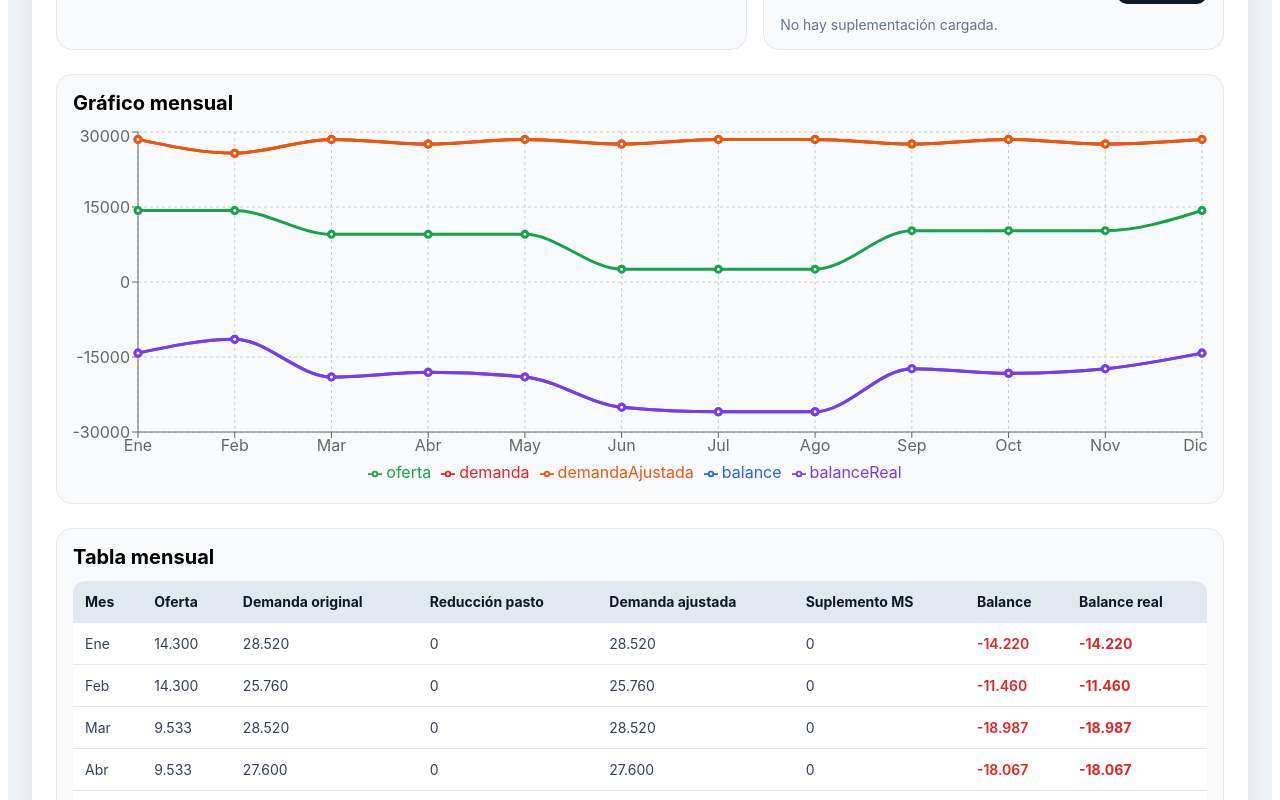
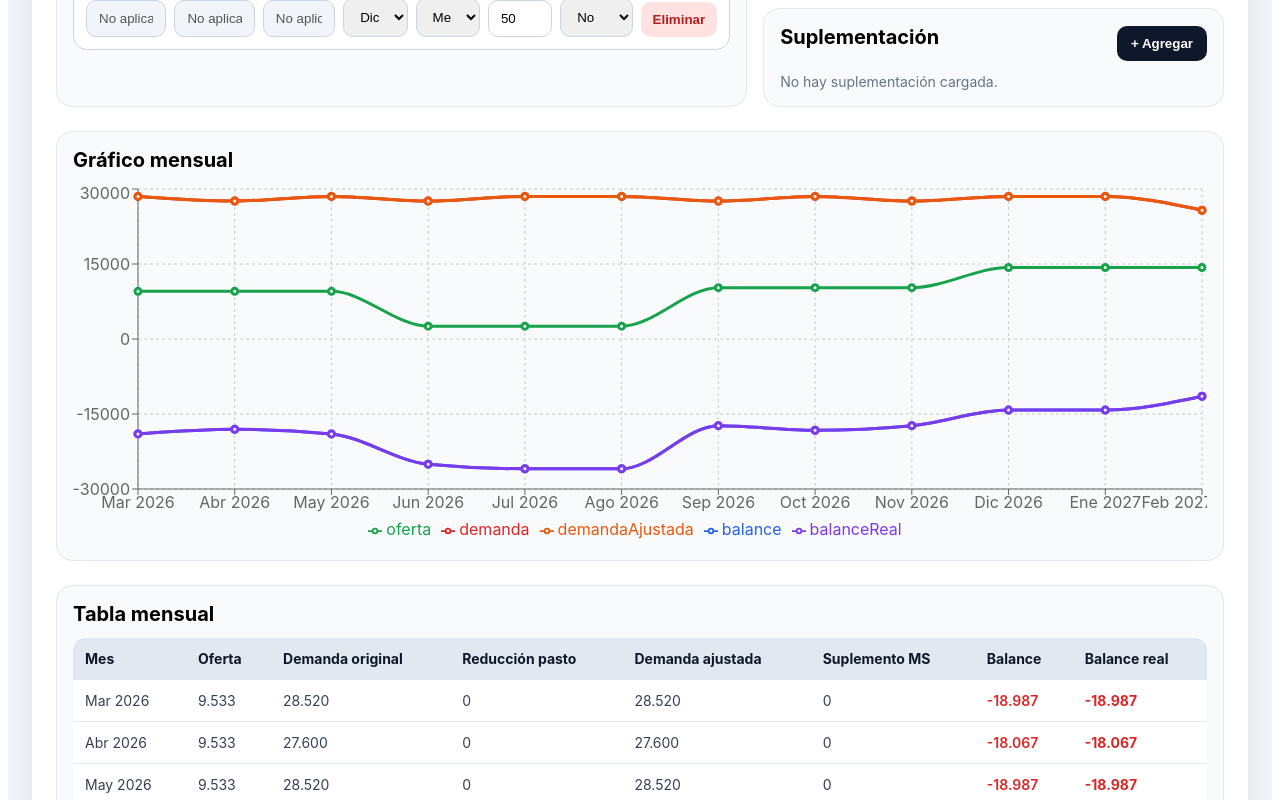
Before and after one commit to Facundo-lp/balance-forrajero, a React (Vite) app: page / in a window 1280 px wide. Shown: the part 1140-1940 px from the top of the page. Built offline with nearby package versions, Linux system fonts and the light colour scheme.

Commit message:
Update App.jsx

```diff
--- a/src/App.jsx
+++ b/src/App.jsx
@@ -11,8 +11,6 @@ import {
 } from "recharts";
 
 const MONTHS = [
-  { key: "ene", label: "Ene", days: 31, index: 1 },
-  { key: "feb", label: "Feb", days: 28, index: 2 },
   { key: "mar", label: "Mar", days: 31, index: 3 },
   { key: "abr", label: "Abr", days: 30, index: 4 },
   { key: "may", label: "May", days: 31, index: 5 },
@@ -23,8 +21,9 @@ const MONTHS = [
   { key: "oct", label: "Oct", days: 31, index: 10 },
   { key: "nov", label: "Nov", days: 30, index: 11 },
   { key: "dic", label: "Dic", days: 31, index: 12 },
+  { key: "ene", label: "Ene", days: 31, index: 1 },
+  { key: "feb", label: "Feb", days: 28, index: 2 },
 ];
-
 const MONTH_OPTIONS = MONTHS.map((m) => ({
   value: m.index,
   label: m.label,
@@ -207,21 +206,39 @@ function getEffectiveStartMonth(crop) {
   return first.getMonth() + 1;
 }
 
-function getMonthActivationFactor(monthIndex, crop) {
-  const firstDate = getFirstGrazingDate(crop);
-  if (!firstDate) return 1;
+// Cada mes pertenece a un ejercicio marzo-febrero con año explícito.
+function exerciseMonthDate(monthIndex, exerciseYear) {
+  return new Date(exerciseYear + (monthIndex < 3 ? 1 : 0), monthIndex - 1, 1);
+}
 
-  const year = firstDate.getFullYear();
-  const monthStart = new Date(year, monthIndex - 1, 1);
-  const monthEnd = new Date(year, monthIndex, 0);
+function getCropEndDate(crop) {
+  const sowing = parseLocalDate(crop.sowingDate);
+  if (!sowing) return null;
+  const first = getFirstGrazingDate(crop);
+  if (!first) return null;
+  const endMonth = n(crop.endMonth);
+  if (endMonth < 1 || endMonth > 12) return null;
+  let endYear = sowing.getFullYear();
+  if (endMonth < sowing.getMonth() + 1) endYear += 1;
+  let end = new Date(endYear, endMonth, 0);
+  // El fin nunca puede preceder al primer pastoreo.
+  while (end < first) {
+    endYear += 1;
+    end = new Date(endYear, endMonth, 0);
+  }
+  return end;
+}
 
-  if (firstDate > monthEnd) return 0;
-  if (firstDate <= monthStart) return 1;
-
-  const totalDays = monthEnd.getDate();
-  const activeDays = totalDays - firstDate.getDate() + 1;
-
-  return Math.max(0, Math.min(1, activeDays / totalDays));
+function getMonthActivationFactor(monthIndex, crop, exerciseYear) {
+  const first = getFirstGrazingDate(crop);
+  const end = getCropEndDate(crop);
+  if (!first || !end) return 0;
+  const monthStart = exerciseMonthDate(monthIndex, exerciseYear);
+  const monthEnd = new Date(monthStart.getFullYear(), monthStart.getMonth() + 1, 0);
+  const from = new Date(Math.max(first.getTime(), monthStart.getTime()));
+  const to = new Date(Math.min(end.getTime(), monthEnd.getTime()));
+  if (to < from) return 0;
+  return (Math.round((to - from) / 86400000) + 1) / monthEnd.getDate();
 }
 
 function monthIsActive(monthIndex, startMonth, endMonth) {
@@ -343,13 +360,16 @@ export default function App() {
   );
 
   const [supplements, setSupplements] = useState(autosave?.supplements || []);
+  const [exerciseYear, setExerciseYear] = useState(
+    autosave?.exerciseYear ?? (Number((autosave?.paddocks || []).flatMap(p => [p.sowingDate, p.secondCrop?.sowingDate]).find(Boolean)?.slice(0, 4)) || new Date().getFullYear())
+  );
 
   useEffect(() => {
     localStorage.setItem(
       "bf_autosave",
-      JSON.stringify({ farm, paddocks, herd, supplements })
+      JSON.stringify({ farm, paddocks, herd, supplements, exerciseYear })
     );
-  }, [farm, paddocks, herd, supplements]);
+  }, [farm, paddocks, herd, supplements, exerciseYear]);
 
   const persistFarms = (list) => {
     setSavedFarms(list);
@@ -363,6 +383,7 @@ export default function App() {
       paddocks,
       herd,
       supplements,
+      exerciseYear,
     };
     persistFarms([...savedFarms, farmData]);
   };
@@ -372,6 +393,7 @@ export default function App() {
     setPaddocks(f.paddocks);
     setHerd(f.herd);
     setSupplements(f.supplements || []);
+    setExerciseYear(f.exerciseYear ?? new Date().getFullYear());
   };
 
   const duplicateScenario = () => {
@@ -382,7 +404,7 @@ export default function App() {
 
   const exportCSV = () => {
     const rows = MONTHS.map((m, i) => [
-      m.label,
+      `${m.label} ${exerciseYear + (m.index < 3 ? 1 : 0)}`,
       Math.round(results.offerByMonth[i]),
       Math.round(results.demandByMonth[i]),
       Math.round(results.pastureReductionByMonth[i]),
@@ -614,13 +636,12 @@ export default function App() {
             }
           }
         } else {
-          const startMonth = getEffectiveStartMonth(p);
-          if (monthIsActive(m.index, startMonth, p.endMonth)) {
+          const activationFactor = getMonthActivationFactor(m.index, p, exerciseYear);
+          if (activationFactor > 0) {
             const resource = getSubtypeRow(p.resourceType, p.subtype);
             if (resource) {
               const pct = n(resource.monthly[m.key]);
               const monthlyPerHa = resource.annual * (pct / 100);
-              const activationFactor = getMonthActivationFactor(m.index, p);
 
               total +=
                 monthlyPerHa *
@@ -638,9 +659,9 @@ export default function App() {
           const secondManagement =
             MANAGEMENT_LEVELS.find((lvl) => lvl.label === second.management)
               ?.factor ?? 1;
-          const secondStart = getEffectiveStartMonth(second);
+          const activationFactor = getMonthActivationFactor(m.index, second, exerciseYear);
 
-          if (monthIsActive(m.index, secondStart, second.endMonth)) {
+          if (activationFactor > 0) {
             const secondResource = getSubtypeRow(
               second.resourceType,
               second.subtype
@@ -648,7 +669,6 @@ export default function App() {
             if (secondResource) {
               const pct = n(secondResource.monthly[m.key]);
               const monthlyPerHa = secondResource.annual * (pct / 100);
-              const activationFactor = getMonthActivationFactor(m.index, second);
 
               total +=
                 monthlyPerHa *
@@ -668,7 +688,7 @@ export default function App() {
     const demandByMonth = MONTHS.map((m) => {
       return herd.reduce((sum, h) => {
         const daily = n(h.heads) * n(h.weight) * (n(h.intake) / 100);
-        return sum + daily * m.days;
+        return sum + daily * new Date(exerciseYear + (m.index < 3 ? 1 : 0), m.index, 0).getDate();
       }, 0);
     });
 
@@ -681,7 +701,7 @@ export default function App() {
           n(s.kgRation) *
           (n(s.dmPercent) / 100);
 
-        return sum + dailyDm * m.days;
+        return sum + dailyDm * new Date(exerciseYear + (m.index < 3 ? 1 : 0), m.index, 0).getDate();
       }, 0);
     });
 
@@ -694,7 +714,7 @@ export default function App() {
           n(s.kgRation) *
           (n(s.dmPercent) / 100);
 
-        return sum + dailyDm * m.days * n(s.substitutionRate);
+        return sum + dailyDm * new Date(exerciseYear + (m.index < 3 ? 1 : 0), m.index, 0).getDate() * n(s.substitutionRate);
       }, 0);
     });
 
@@ -727,7 +747,7 @@ export default function App() {
     const currentLoad = totalArea > 0 ? totalPV / totalArea : 0;
 
     const chartData = MONTHS.map((m, i) => ({
-      mes: m.label,
+      mes: `${m.label} ${exerciseYear + (m.index < 3 ? 1 : 0)}`,
       oferta: Math.round(offerByMonth[i]),
       demanda: Math.round(demandByMonth[i]),
       demandaAjustada: Math.round(adjustedDemandByMonth[i]),
@@ -804,7 +824,7 @@ export default function App() {
       chartData,
       alerts,
     };
-  }, [farm, paddocks, herd, supplements]);
+  }, [farm, paddocks, herd, supplements, exerciseYear]);
 
   return (
     <div style={pageStyle}>
@@ -815,11 +835,15 @@ export default function App() {
               Balance Forrajero
             </h1>
             <p style={{ color: "#64748b", marginTop: 8 }}>
-              Versión 14: suplementación por múltiples categorías y balance real.
+              Versión 15: ejercicio marzo–febrero y cultivos que cruzan el año.
             </p>
           </div>
 
           <div style={actionsRowStyle}>
+            <label style={{display:"flex", alignItems:"center", gap:8}}>Ejercicio marzo–febrero
+              <input type="number" min="2000" max="2100" value={exerciseYear} onChange={e => setExerciseYear(Number(e.target.value))} style={{...inputStyle, width:100}} />
+              <span>– {exerciseYear + 1}</span>
+            </label>
             <button onClick={saveFarm} style={buttonStyle}>Guardar</button>
             <button onClick={duplicateScenario} style={buttonStyle}>Duplicar escenario</button>
             <button onClick={exportCSV} style={buttonStyle}>Exportar CSV</button>
@@ -1214,7 +1238,7 @@ export default function App() {
               <tbody>
                 {MONTHS.map((m, i) => (
                   <tr key={m.key}>
-                    <td style={tdStyle}>{m.label}</td>
+                    <td style={tdStyle}>{m.label} {exerciseYear + (m.index < 3 ? 1 : 0)}</td>
                     <td style={tdStyle}>{formatNumber(results.offerByMonth[i])}</td>
                     <td style={tdStyle}>{formatNumber(results.demandByMonth[i])}</td>
                     <td style={tdStyle}>{formatNumber(results.pastureReductionByMonth[i])}</td>
```
